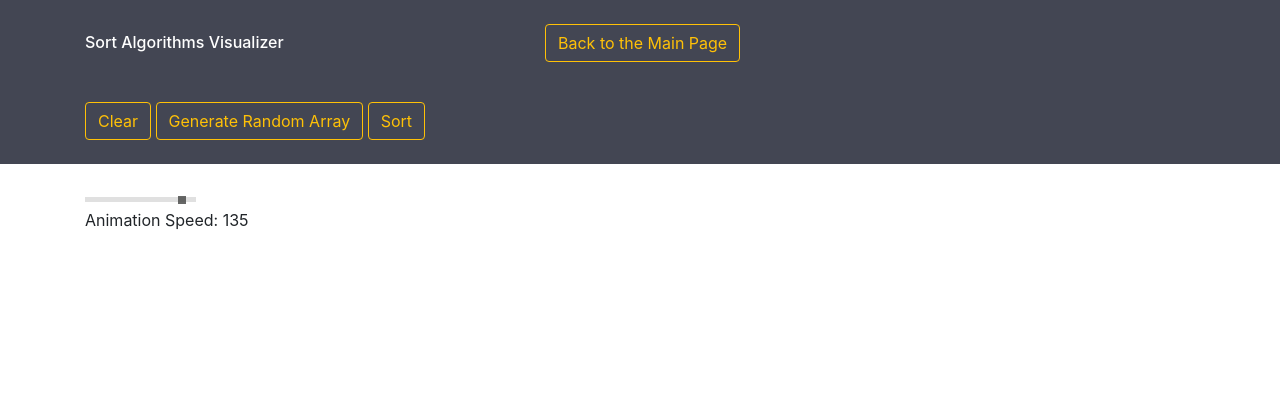
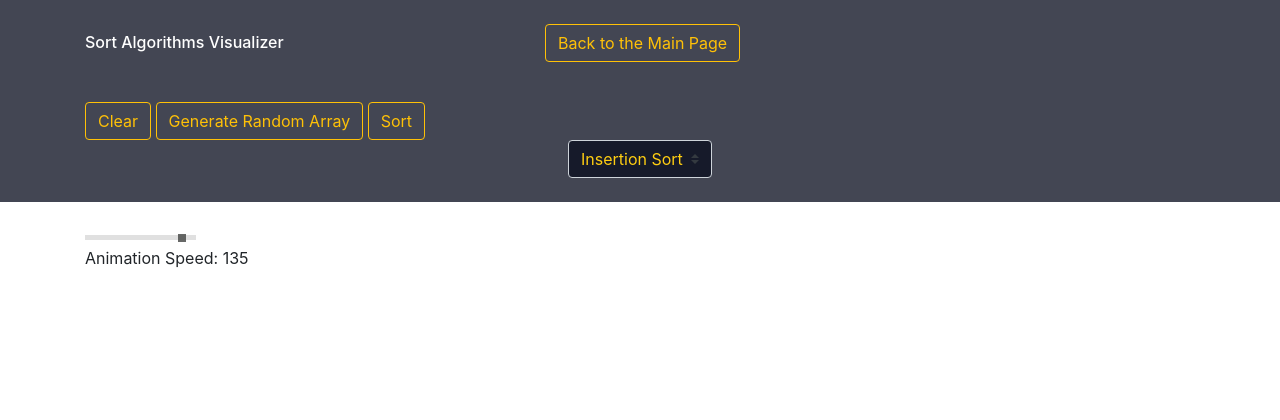
Before and after one commit to DimPap99/AlgorithmVisualizer, a Flask app: page /SortAlgorithms in a window 1280 px wide; the page is wider, and only the part inside the window is pictured. Shown: the top 420 px of that part. Run offline with Flask 2, Linux system fonts and the light colour scheme; some libraries are stand-ins or nearby versions.

Commit message:
Fixed the selection menu in sorting algos

```diff
--- a/Algorithms/SortAlgorithms.py
+++ b/Algorithms/SortAlgorithms.py
@@ -21,3 +21,6 @@ def insertionSort(num_array):
             j -=1
        # print(num_array)
     return swaps
+
+def quickSort(num_array):
+    pass
--- a/app.py
+++ b/app.py
@@ -64,8 +64,9 @@ def sortAlgorithms():
 def sortResult():
     try:
         output = request.get_json()
-        swaps = insertionSort(output)
-        return jsonify({'output': json.dumps(swaps)})
+        if output[1] == "Insertion Sort":
+            swaps = insertionSort(output[0])
+            return jsonify({'output': json.dumps(swaps)})
     except (TypeError,ValueError) as e:
         print("An error occured. " + str(e))
         return jsonify({'error' : 'Wrong data!'})
--- a/static/Javascript/Sorting.js
+++ b/static/Javascript/Sorting.js
@@ -1,3 +1,9 @@
+
+
+function Clear(){
+        location.reload();
+        return false;
+}
 
 let num_array = [];
 function generateArray(min,max,elements_number) {
@@ -23,16 +29,19 @@ function generateArray(min,max,elements_number) {
 }
 
 $(document).ready(function() {
+
         $('form').on('submit', function(event) {
        $.ajax({
           type: "POST",
           contentType: "application/json;charset=utf-8",
           url: "/SortArray",
           traditional: "true",
-          data: JSON.stringify(num_array),
+          data: JSON.stringify([num_array,changeSelect()]),
           dataType: "json"
           })
         .done(function(data) {
+
+
             let timeout = output.innerHTML;
             //works recursively in the same way that we draw in pathfinding.js
             // while i < swaps.lenght ----> the if clause
@@ -60,7 +69,12 @@ $(document).ready(function() {
 
 
 
-
+function changeSelect() {
+    let selectTag = document.getElementById("algorithm");
+    let choice = selectTag.options[selectTag.selectedIndex].value;
+    alert(choice);
+    return choice
+}
 
 
 
--- a/templates/sortAlgorithms.html
+++ b/templates/sortAlgorithms.html
@@ -12,16 +12,25 @@
 {% extends "base.html" %}
 <body>
   {% block header %}
+
     <div align="center">
         <a href="/" class="btn btn-outline-warning" >Back to the Main Page</a></div>
     <div class="container " style="margin-top: 40px;">
     <form action="/runAlgo" method="POST">
-    <button type="button" class="btn btn-outline-warning" onclick="insertionSort()">Clear</button>
+    <button type="button" class="btn btn-outline-warning" onclick="Clear()">Clear</button>
     <button type="button" class="btn btn-outline-warning" onclick="generateArray(1,100,40)">Generate Random Array</button>
     <input type="submit"  class="btn btn-outline-warning" value="Sort" id='submit'>
     </form>
 
     </div>
+  <div class="form-group" style="margin:0 auto;" >
+    <select  class="custom-select" id="algorithm" style="background-color: rgba(8,13,30,0.76); color: #ffce11" required>
+      <option value="Insertion Sort">Insertion Sort</option>
+      <option value="Merge Sort">Merge Sort</option>
+      <option value="Quick Sort">Quick Sort</option>
+      <option value="Bubble Sort">Bubble Sort</option>
+    </select>
+  </div>
 
     {% endblock header %}
 {% block content %}
```
Also changed, not shown: templates/mainpage.html (+10 -1 lines), static/styles/visualizer.css (line endings or trailing spaces).
